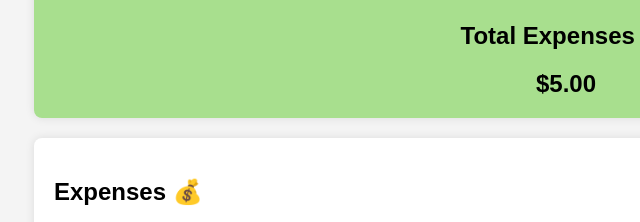
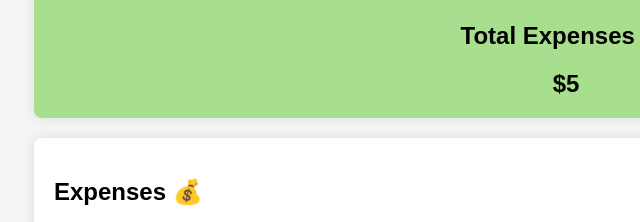
Before and after one commit to SnehaDeshmukh28/Basic-Personal-Finance-Tracker, a plain HTML site: page index.html in a window 1280 px wide. Both pictures are taken after typing "Sample", "5", "Sample", "2020-01-15" into the empty fields and a click on the button "Add Expense". Shown: the part 392-614 px from the top of the page, 74-714 px from the left. Drawn offline with Linux system fonts and the light colour scheme.

Commit message:
updated total expense to integer

```diff
--- a/app.js
+++ b/app.js
@@ -58,8 +58,8 @@ function updateExpensesList() {
 }
 
 function updateTotalExpenses() {
-    const total = expenses.reduce((acc, expense) => acc + expense.amount, 0);
-    totalExpenses.textContent = `$${total.toFixed(2)}`;
+    const total = expenses.reduce((acc, expense) => acc + Math.round(expense.amount), 0);
+    totalExpenses.textContent = `$${total}`;
 }
 
 function createSnowflake() {
--- a/index.html
+++ b/index.html
@@ -39,7 +39,7 @@
 
         <div id="expenses-card">
             <h2>Total Expenses 💰 </h2>
-            <div id="total-expenses"> $0.00 </div>
+            <div id="total-expenses"> $0 </div>
         </div>
 
         <div id="expenses-list">
```
